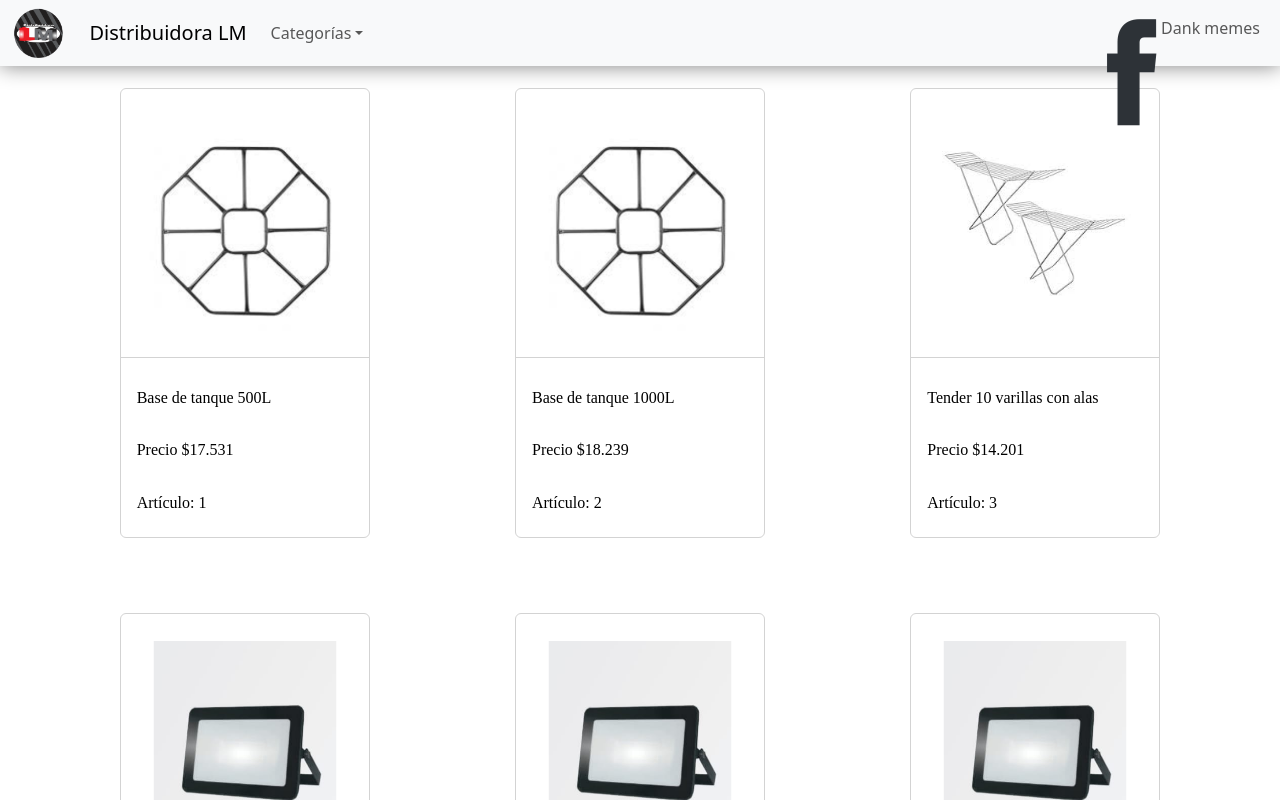
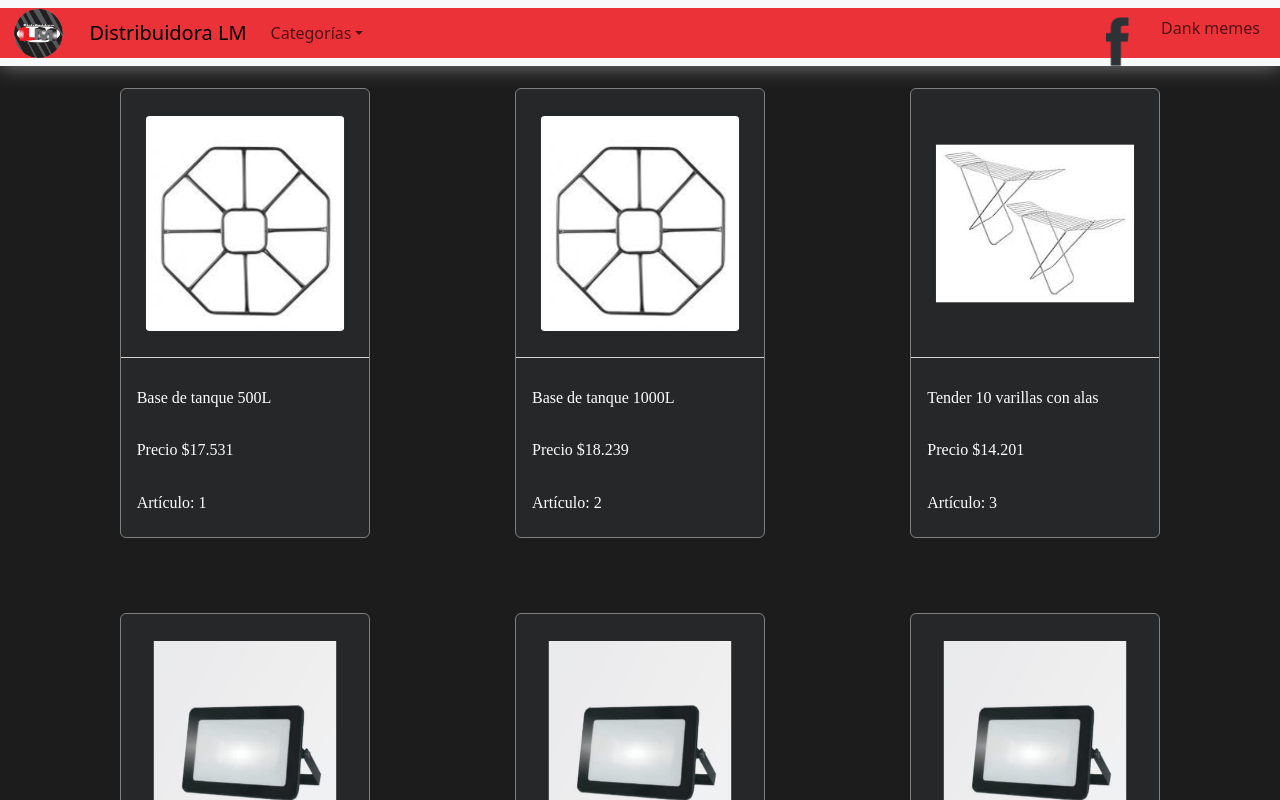
Before and after one commit to Shironeko85/Distribuidora-LM, a Next.js app: page / in a window 1280 px wide. Shown: the top 800 px of the page. Built offline with nearby package versions, Linux system fonts and the light colour scheme.

Commit message:
little more

```diff
--- a/src/app/globals.css
+++ b/src/app/globals.css
@@ -17,11 +17,18 @@ body {
 }
 
 main {
+  background-color: rgb(28, 28, 29);
   padding-top: 50px;
 }
 
 .bg-body-tertiary {
   box-shadow: 0px 0px 20px grey;
+
+}
+
+.asd {
+  background-color: rgb(236, 29, 37, 90%) !important;
+  height: 100% !important;
 }
 
 .nav-logo {
@@ -32,11 +39,12 @@ main {
 .card-base {
   width: 250px !important;
   height: 450px !important;
-  color: black !important;
-  border: 1px solid lightgrey !important;
+  color: white !important;
+  border: 1px solid grey !important;
   font-family: "Libre Baskerville", serif !important;
   font-size: 0.8rem !important;
   margin: 3%;
+  background-color: rgb(37, 39, 40) !important;
 }
 
 .card-base:hover {
--- a/src/components/Main.js
+++ b/src/components/Main.js
@@ -2377,7 +2377,7 @@ const Main = () => {
           expand="lg"
           className="bg-body-tertiary"
         >
-          <Container fluid>
+          <Container fluid className="asd">
             <img className="nav-logo" src="./img/logo.png" />
             <Navbar.Brand href="page.js">Distribuidora LM</Navbar.Brand>
             <Navbar.Toggle aria-controls="responsive-navbar-nav" />
@@ -2596,7 +2596,7 @@ const Main = () => {
                 </NavDropdown>
               </Nav>
               <Nav>
-                <Nav.Link className="face-logo" href="#deets"><img src="/img/facebook-icon.png"/></Nav.Link>
+                <Nav.Link className="face-logo" href="#deets"><img className="face-img" src="/img/facebook-icon.png"/></Nav.Link>
                 <Nav.Link eventKey={2} href="#memes">
                   Dank memes
                 </Nav.Link>
```
